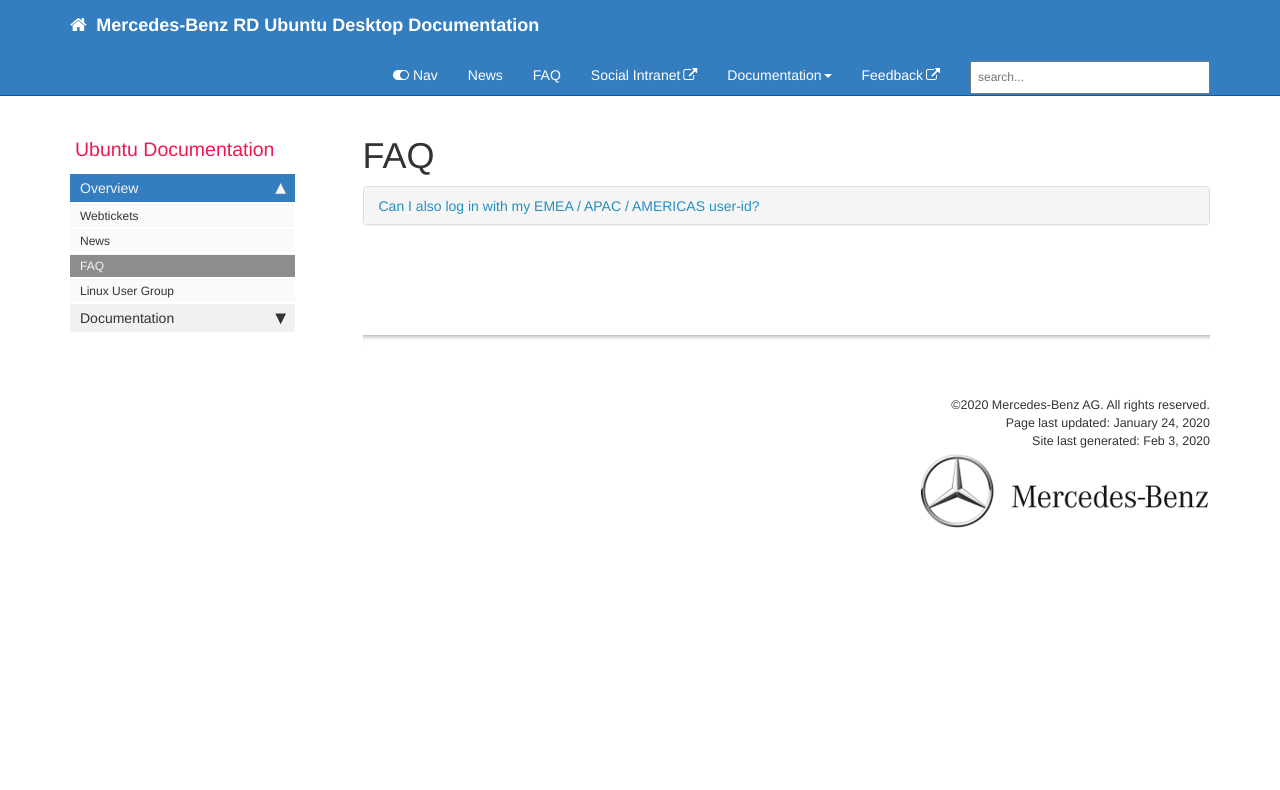
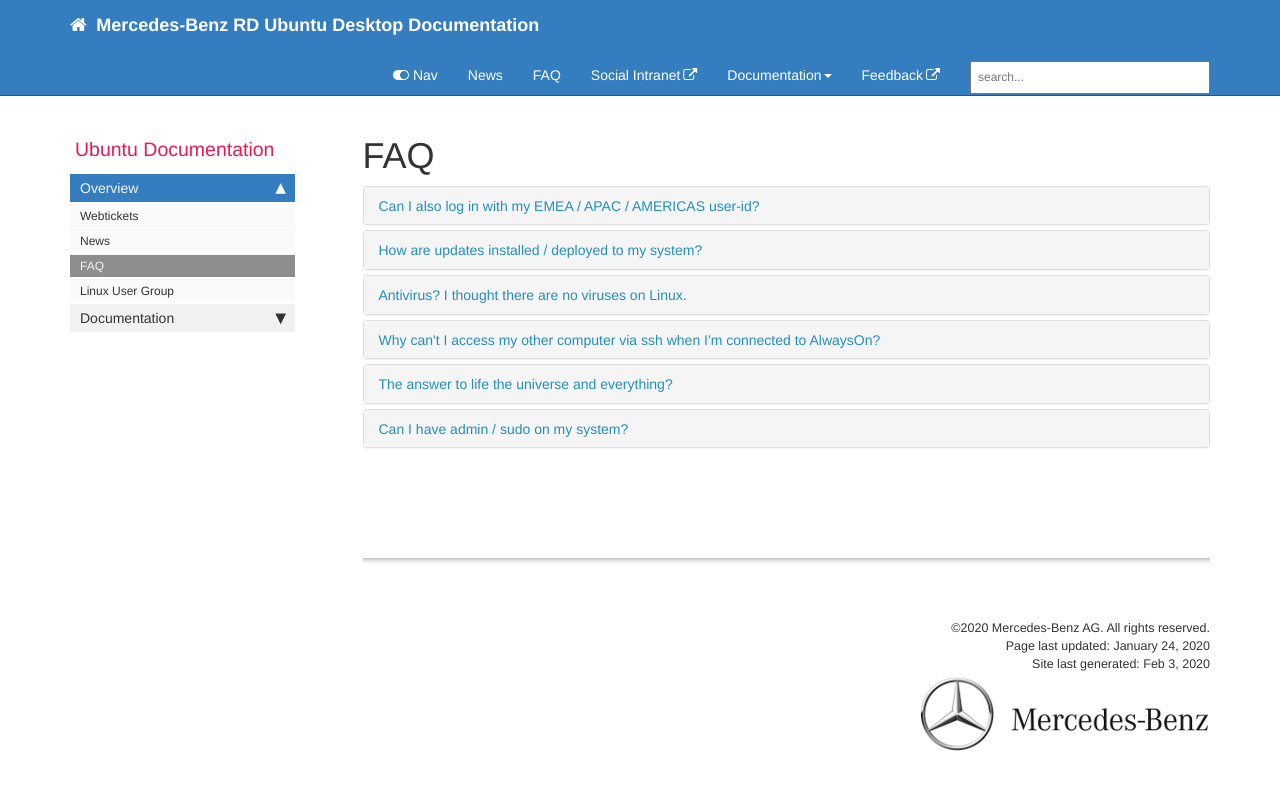
Before and after one commit to RajputPawan/Prometheus, a Jekyll site: the page built from pages/faq.md, in a window 1280 px wide. Shown: the top 790 px of the page. Built offline with Jekyll 4.4.1, drawn with Linux system fonts in a browser that asks for light colours; comment, search, counter and statistics services are not loaded.

Commit message:
adding some more faq

```diff
--- a/pages/faq.md
+++ b/pages/faq.md
@@ -22,6 +22,71 @@
                         </div>
                     </div>
                     <!-- /.panel -->
+                    <div class="panel panel-default">
+                        <div class="panel-heading">
+                            <h4 class="panel-title">
+                                <a class="noCrossRef accordion-toggle" data-toggle="collapse" data-parent="#accordion" href="#collapseThree">How are updates installed / deployed to my system?</a>
+                            </h4>
+                        </div>
+                        <div id="collapseThree" class="panel-collapse collapse noCrossRef">
+                            <div class="panel-body">
+                                Ubuntu repositories are synced once per month with upstream Ubuntu. This happens on the last Monday of a month. These updates are immediately pushed to a group of testers and friendly users. As long as the testing group does not complain about any problems the updates are pushed to all other clients on first monday of the next month.<br/> If you need updates more often you can request to include your system into the daily group wich receives updates once a day. But beware: this is not supported. If you face any issues you're on your own fixing this.
+                            </div>
+                        </div>
+                    </div>
+                    <!-- /.panel -->
+                    <div class="panel panel-default">
+                        <div class="panel-heading">
+                            <h4 class="panel-title">
+                                <a class="noCrossRef accordion-toggle" data-toggle="collapse" data-parent="#accordion" href="#collapseFour">Antivirus? I thought there are no viruses on Linux.</a>
+                            </h4>
+                        </div>
+                        <div id="collapseFour" class="panel-collapse collapse">
+                            <div class="panel-body">
+                                You're right, there are very few viruses on Linux. Nevertheless this is a requirement of IT Security guidelines and the main goal of having Antivirus on Linux is preventing the spreading of malicious data to Windows computers.
+                            </div>
+                        </div>
+                    </div>
+                    <!-- /.panel -->
+                    <div class="panel panel-default">
+                        <div class="panel-heading">
+                            <h4 class="panel-title">
+                                <a class="noCrossRef accordion-toggle" data-toggle="collapse" data-parent="#accordion" href="#collapseFive">Why can't I access my other computer via ssh when I'm connected to AlwaysOn?</a>
+                            </h4>
+                        </div>
+                        <div id="collapseFive" class="panel-collapse collapse">
+                            <div class="panel-body">
+                                SSH from AlwaysOn is blocked. This is necessary because all "AlwaysOn Clients" woldwide connect to the same security zone. Nobody can tell if this is a RD client or not. Therefore RD-Networks are not reachable directly. You can access RD resources through the proxies or when you connect your computer with the tokenbased VPN.
+                            </div>
+                        </div>
+                    </div>
+                    <!-- /.panel -->
+                    <div class="panel panel-default">
+                        <div class="panel-heading">
+                            <h4 class="panel-title">
+                                <a class="noCrossRef accordion-toggle" data-toggle="collapse" data-parent="#accordion" href="#collapseSix">The answer to life the universe and everything?</a>
+                            </h4>
+                        </div>
+                        <div id="collapseSix" class="panel-collapse collapse noCrossRef">
+                            <div class="panel-body">
+                                42
+                            </div>
+                        </div>
+                    </div>
+                    <!-- /.panel -->
+                    <div class="panel panel-default">
+                        <div class="panel-heading">
+                            <h4 class="panel-title">
+                                <a class="noCrossRef accordion-toggle" data-toggle="collapse" data-parent="#accordion" href="#collapseSeven">Can I have admin / sudo on my system?</a>
+                            </h4>
+                        </div>
+                        <div id="collapseSeven" class="panel-collapse collapse">
+                            <div class="panel-body">
+                                Yes. Just request it in IT-Shop. <a href="local_admin_rights.html">HowTo Request</a>
+                            </div>
+                        </div>
+                    </div>
+                    <!-- /.panel -->
 </div>
 <!-- /.panel-group -->
 
```
